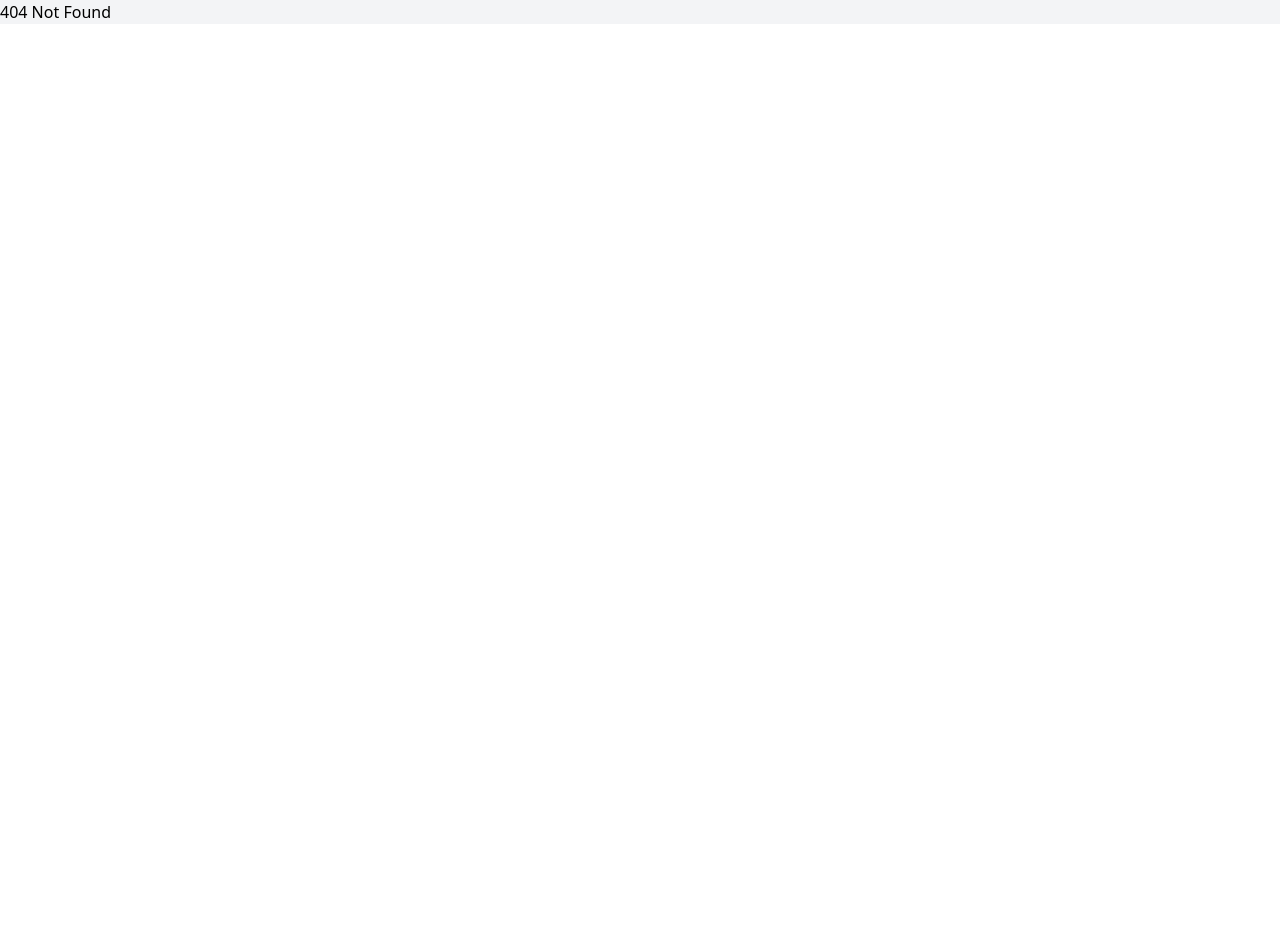
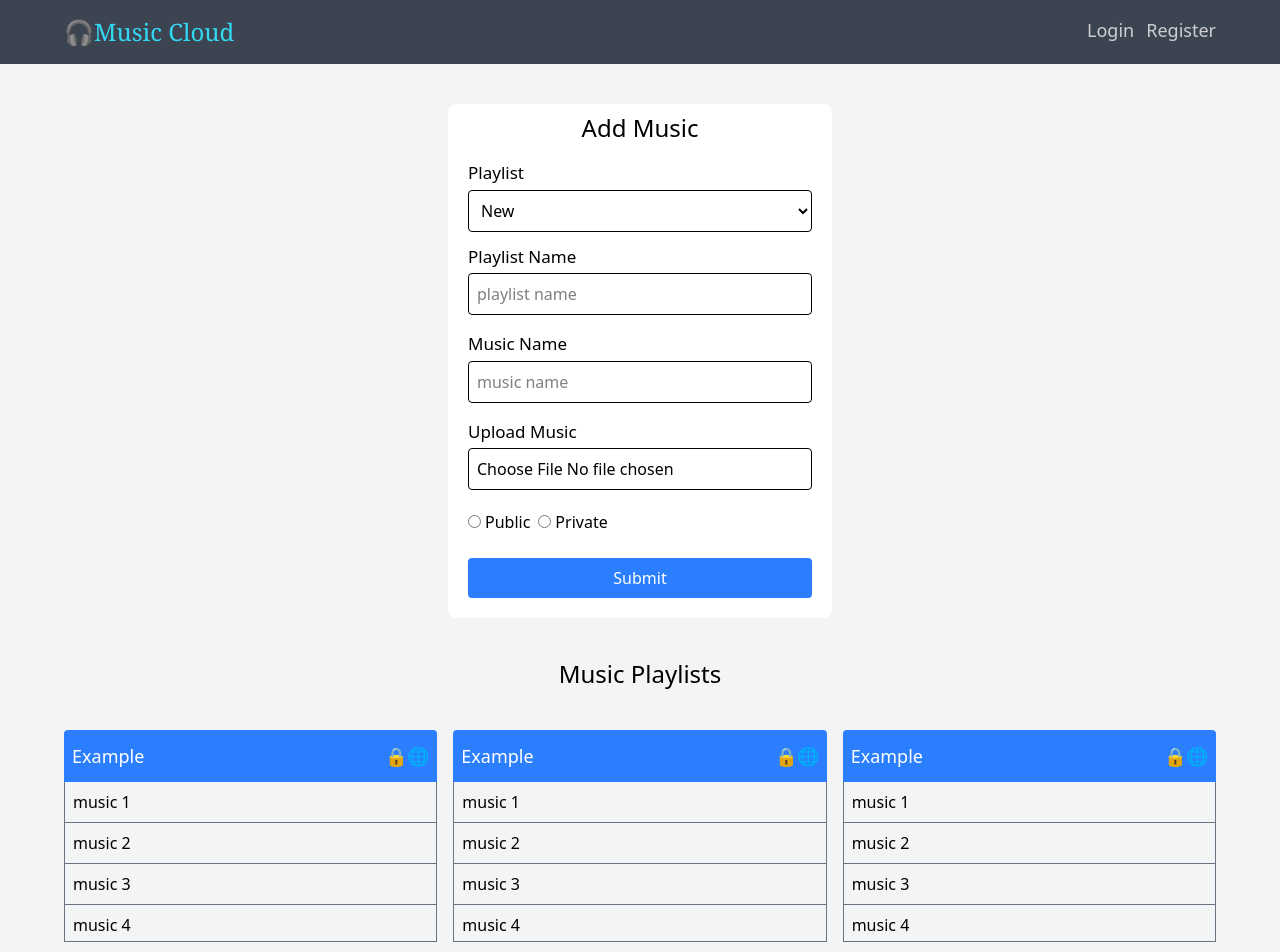
Before and after one commit to LinKo17/MERN-Music-Cloud, a React (Vite) app in the folder frontend/: page /playlists in a window 1280 px wide. Before the commit this address had no page. Shown: the top 952 px of the page. Before the commit the page ends 800 px from the top, so only its background shows below. Built offline with nearby package versions, Linux system fonts and the light colour scheme; no server answers.

Commit message:
frontend: create music and playlist section, display playlist secion

```diff
--- a/frontend/src/App.jsx
+++ b/frontend/src/App.jsx
@@ -1,6 +1,5 @@
 import { BrowserRouter, Routes, Route } from "react-router-dom";
 import { useSelector } from "react-redux";
-import { Navigate } from "react-router-dom";
 
 // components
 import Navigation from "@/components/Navigation";
@@ -9,19 +8,21 @@ import Navigation from "@/components/Navigation";
 import Login from "@/pages/Login";
 import Register from "@/pages/Register";
 import Home from "@/pages/Home";
+import PlayLists from "@/pages/PlayLists";
 
 function App() {
+
   const token = useSelector(state => state.auth.token);
+
   return (
     <div className="bg-gray-100 h-full">
       <BrowserRouter>
         <Routes>
           <Route path="/" element={<Navigation />}>
-            <Route index element={token ?  <Home/> : <Navigate to="/login"/> }/>
-            <Route path="/store" element={<h1>Store</h1>} />
-
-            <Route path="/login" element={ token ? <Navigate to="/"/> : <Login /> } />
-            <Route path="/register" element={token ? <Navigate to="/"/> : <Register/>} />
+            <Route index element={<Home/>}/>
+            <Route path="/playlists" element={<PlayLists/>} />
+            <Route path="/login" element={<Login /> } />
+            <Route path="/register" element={<Register/>} />
           </Route>
 
           <Route path="*" element={<h1>404 Not Found</h1>} />
--- /dev/null
+++ b/frontend/src/components/AddMusic.jsx
@@ -0,0 +1,61 @@
+import { useState } from "react"
+
+function AddMusic(){
+    const [checkPlaylistTap, setCheckPlaylistTap ] = useState("new")
+
+    return (
+        <section className="bg-white w-4/5 sm:w-1/2 lg:w-1/3 m-auto rounded-lg py-2 px-5 select-none mt-5 sm:mt-6  lg:mt-10">
+            <h1 className="text-center text-lg sm:text-2xl mb-4">Add Music</h1>
+            <form action="">
+
+                <div className="my-3 flex flex-col">
+                    <label htmlFor="playlistTap" className="text-[17px]">Playlist</label>
+                    <select id="playlistTap" className="border mt-1 p-2 rounded focus:outline-none focus:ring-2 focus:ring-cyan-300" onChange={e => setCheckPlaylistTap(e.target.value)}>
+                        <option value="new" >New</option>
+                        <option value="example_1">Example 1</option>
+                        <option value="example_2">Example 2</option>
+                    </select>
+                </div>
+
+                {
+                    checkPlaylistTap == "new" &&
+
+                    <div className="my-3 flex flex-col">
+                        <label htmlFor="playlistNameTap" className="text-[17px]">Playlist Name</label>
+                        <input type="text" id="playlistNameTap" className="border rounded p-2 my-1 focus:outline-none focus:ring-2 focus:ring-cyan-300" placeholder="playlist name"/>
+                    </div>
+                }
+
+                <div className="my-3 flex flex-col">
+                    <label htmlFor="musicNameTap" className="text-[17px]">Music Name</label>
+                    <input type="text" id="musicNameTap" className="border rounded p-2 my-1 focus:outline-none focus:ring-2 focus:ring-cyan-300" placeholder="music name"/>
+                </div>
+
+                <div className="my-3 flex flex-col">
+                    <label htmlFor="uploadMusicTap" className="text-[17px]">Upload Music</label>
+                    <input type="file" id="uploadMusicTap" className="border rounded p-2 my-1 focus:outline-none focus:ring-2 focus:ring-cyan-300"/>
+                </div>
+
+                {
+                    checkPlaylistTap == "new" &&
+                    <div className="mt-4 mb-6 flex flex-row space-x-2">
+                        <div className="space-x-1">
+                            <input type="radio" name="option" id="publicOption"/>
+                            <label htmlFor="publicOption" >Public</label>
+                        </div>
+                        <div className="space-x-1">
+                            <input type="radio" name="option" id="privateOption"/>
+                            <label htmlFor="privateOption">Private</label>
+                        </div>
+                    </div>
+                }
+
+                <div className="my-3">
+                    <button className="bg-blue-500 text-center p-2 w-full rounded text-white cursor-pointer active:scale-95 transition duration-100">Submit</button>
+                </div>
+
+            </form>
+        </section>
+    )
+}
+export default AddMusic
--- a/frontend/src/components/Navigation.jsx
+++ b/frontend/src/components/Navigation.jsx
@@ -49,8 +49,12 @@ function Navigation (){
 
                     {
                         token ?
-                            <nav className="text-base sm:text-lg font-sans space-x-3 text-white ">
+                            <nav className="text-base sm:text-lg font-sans space-x-8 text-white ">
+
+                                <Link to="/playlists" className="hover:text-cyan-300 opacity-75 hover:opacity-100 transition ease-in-out duration-300">PlayLists</Link>
+
                                 <button className="bg-blue-600 py-1 px-2 rounded cursor-pointer active:scale-90 transition duration-100" onClick={LogoutHandler} disabled={isLoading}>Logout</button>
+
                             </nav>
                         :
                             <nav className="text-base sm:text-lg font-sans space-x-3 text-white ">
--- /dev/null
+++ b/frontend/src/components/PlayListsCom.jsx
@@ -0,0 +1,16 @@
+import SinglePlayList from "@/components/SinglePlayList"
+function PlayListsCom(){
+    return (
+        <section className="mt-6">
+            <h1 className="text-center text-lg sm:text-2xl my-10">Music Playlists</h1>
+            <div className="grid grid-cols-1 md:grid-cols-2 lg:grid-cols-3 gap-4 mx-2 sm:mx-0 ">
+                <SinglePlayList/>
+                <SinglePlayList/>
+                <SinglePlayList/>
+                <SinglePlayList/>
+
+            </div>
+        </section>
+    )
+}
+export default PlayListsCom
--- /dev/null
+++ b/frontend/src/components/ProtectedRoute.jsx
@@ -0,0 +1,17 @@
+import { Navigate } from "react-router-dom";
+function ProtectedRoute({token,children}){
+    console.log(token);
+
+    return (
+        <>
+            {
+                token ?
+                    children
+                :
+                <Navigate to="/login"/>
+            }
+
+        </>
+    )
+}
+export default ProtectedRoute
--- /dev/null
+++ b/frontend/src/components/SinglePlayList.jsx
@@ -0,0 +1,18 @@
+function SinglePlayList(){
+    return (
+        <section className="select-none pb-10">
+            <div className="flex justify-between bg-blue-500 text-white px-2 py-3 text-lg rounded rounded-b-none">
+                <span>Example</span>
+                <span className="cursor-pointer">🔒🌐</span>
+            </div>
+            <div className="h-40 overflow-y-scroll overflow-x-hidden border border-t-0 border-l-0 border-r-0 border-gray-500">
+                <div className="border border-gray-500 border-t-0 p-2 cursor-pointer text-md">music 1</div>
+                <div className="border border-gray-500 border-t-0 p-2 cursor-pointer text-md">music 2</div>
+                <div className="border border-gray-500 border-t-0 p-2 cursor-pointer text-md">music 3</div>
+                <div className="border border-gray-500 border-t-0 p-2 cursor-pointer text-md">music 4</div>
+                <div className="border border-gray-500 border-t-0 p-2 cursor-pointer text-md">music 5</div>
+            </div>
+        </section>
+    )
+}
+export default SinglePlayList
--- /dev/null
+++ b/frontend/src/pages/PlayLists.jsx
@@ -0,0 +1,17 @@
+import AddMusic from "@/components/AddMusic"
+import PlayListsCom from "@/components/PlaylistsCom"
+
+function PlayLists (){
+    return (
+        <>
+            {/* Add Music Form */}
+            <AddMusic/>
+
+            {/* All Playlists */}
+            <PlayListsCom/>
+
+        </>
+    )
+}
+
+export default PlayLists
```
